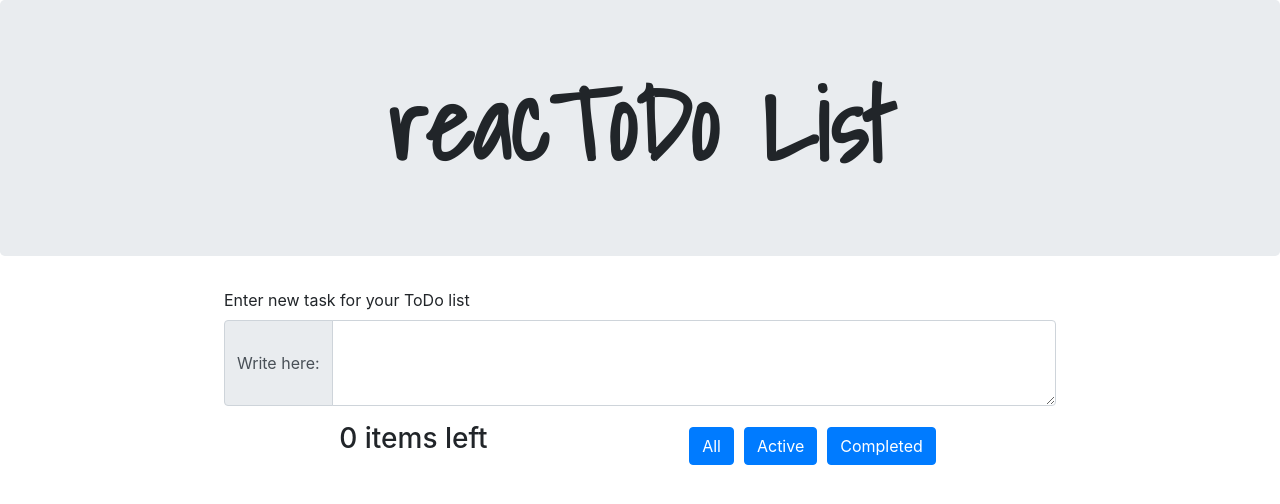
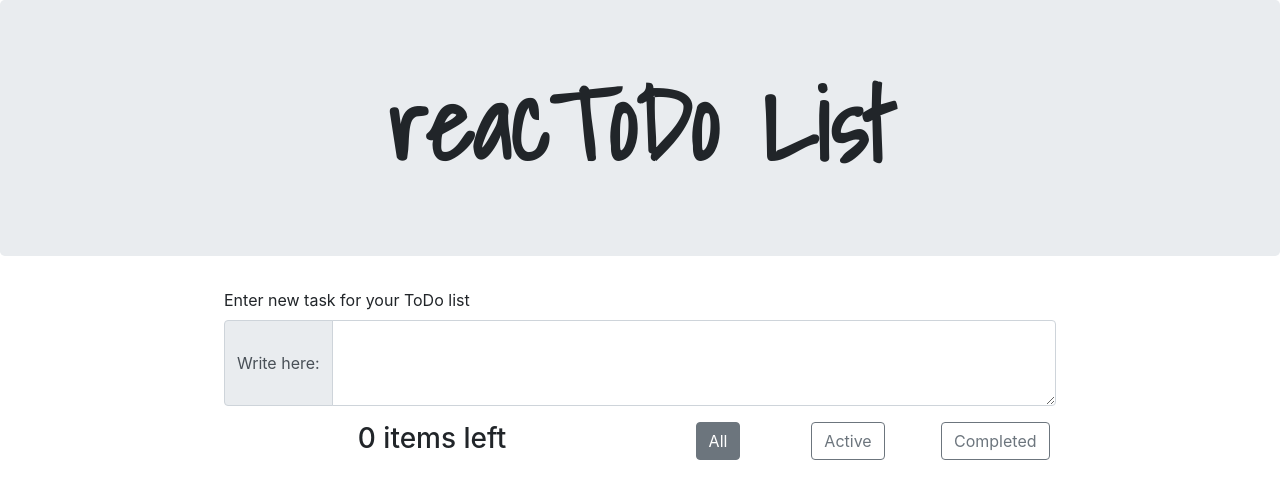
Before and after one commit to BarJan/todolist-app, a React (Create React App) app: page / in a window 1280 px wide. Shown: the top 504 px of the page. Built offline with nearby package versions, Linux system fonts and the light colour scheme.

Commit message:
improve the reponsivity

```diff
--- a/package.json
+++ b/package.json
@@ -1,4 +1,5 @@
 {
+  "homepage": "https://BarJan.github.io/todolist-app",
   "name": "todolist-app",
   "version": "0.1.0",
   "private": true,
@@ -8,6 +9,7 @@
     "@testing-library/user-event": "^12.6.0",
     "axios": "^0.21.1",
     "bootstrap": "^4.5.3",
+    "gh-pages": "^3.1.0",
     "react": "^17.0.1",
     "react-bootstrap": "^1.4.0",
     "react-dom": "^17.0.1",
@@ -16,6 +18,8 @@
     "web-vitals": "^0.2.4"
   },
   "scripts": {
+    "predeploy": "npm run build",
+    "deploy": "gh-pages -d build",
     "start": "react-scripts start",
     "build": "react-scripts build",
     "test": "react-scripts test",
--- a/src/components/TodoCard/TodoCard.css
+++ b/src/components/TodoCard/TodoCard.css
@@ -1,9 +1,13 @@
 .r-TodoCard{
+    width: 100%;
+    margin: 0;
+    margin-bottom: 5px;
+    padding: 0;
     justify-content: center;
 }
 
 .r-TodoCard .card{
-    width: 75%;
+    width: 100%;
     height: 50px;
     align-items: center;
     flex-direction: row;
--- a/src/pages/todoPage.css
+++ b/src/pages/todoPage.css
@@ -11,27 +11,10 @@
     width: 65%;
 }
 
-.tpage .container-tpage .d-cards{
+.tpage .tpage-active-sum{
     justify-content: center;
 }
 
-.tpage .container-tpage .d-cards .row{
-    width: auto;
-    justify-content: center;
+.tpage .tpage-btns-row{
+    justify-content: space-evenly;
 }
-
-.tpage .container-tpage .d-cards .tPage-btns-row .card{
-    width: 75%;
-    flex-direction: row;
-    border: none;
-}
-
-.tpage .container-tpage .d-cards .row .card .row{
-    flex-direction: roגw;
-    margin-left: auto;
-    margin-right: 0;
-}
-
-.tpage .container-tpage .d-cards .row .card .row .btn{
-    margin: 5px;
-}
--- a/src/pages/todoPage.js
+++ b/src/pages/todoPage.js
@@ -1,7 +1,7 @@
 import axios from "axios";
 import "../pages/TodoPage.css"
 import TodoMission from "../models/TodoMission"
-import { Button, Card, CardColumns, Container, Jumbotron, Row } from "react-bootstrap";
+import { Button, Card, CardColumns, Col, Container, Jumbotron, Row } from "react-bootstrap";
 import TodoCard from "../components/TodoCard/TodoCard";
 import InputField from "../components/InputField/InputField";
 
@@ -66,21 +66,29 @@ function TodoPage(props){
             </Jumbotron>
             <Container className={"container-tpage"}>
                 <InputField addNewTask={AddNewTodo} />
-                <div className={"d-cards"}>
-                    <Container>
+                <Row className={"d-card"}>
                         {listToView}
-                        <Row className="tPage-btns-row">
-                            <Card>
-                                <h3>{activeCounter} items left</h3>
-                                <Row>
-                                    <Button value={1} onClick={()=> setTodoFilter("all")}>All</Button>
-                                    <Button value={2} onClick={()=> setTodoFilter("active")}>Active</Button>
-                                    <Button value={3} onClick={()=> setTodoFilter("complete")}>Completed</Button>
-                                </Row>
-                            </Card>
+                </Row>
+                <Row className="tpage-info-row">
+                    <Col md={6}>
+                        <Row className="tpage-active-sum">
+                            <h3>{activeCounter} items left</h3>
                         </Row>
-                    </Container>
-                </div>
+                    </Col>
+                    <Col md={6}>
+                        <Row className="tpage-btns-row">
+                            <Col md={3}>
+                                <Button variant={todoFilter==="all" ? "secondary" : "outline-secondary"} value={1} onClick={()=> setTodoFilter("all")}>All</Button>
+                            </Col>
+                            <Col md={3}>
+                                <Button variant={todoFilter==="active" ? "secondary" : "outline-secondary"} value={2} onClick={()=> setTodoFilter("active")}>Active</Button>
+                            </Col>
+                            <Col md={3}>
+                                <Button variant={todoFilter==="complete" ? "secondary" : "outline-secondary"} value={3} onClick={()=> setTodoFilter("complete")}>Completed</Button>
+                            </Col>
+                        </Row>
+                    </Col>
+                </Row>
             </Container>
         </div>
 
```
Also changed, not shown: 2 other files (tests, documents, lock files or other folders).
